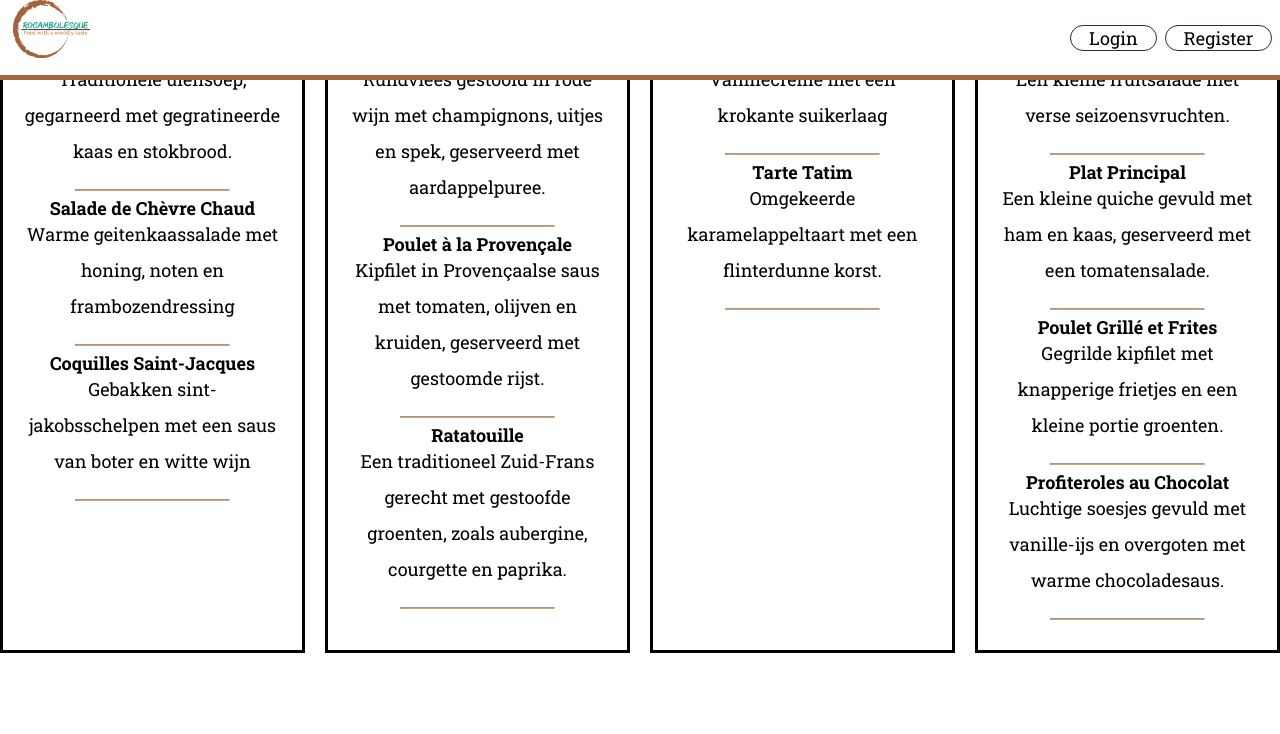
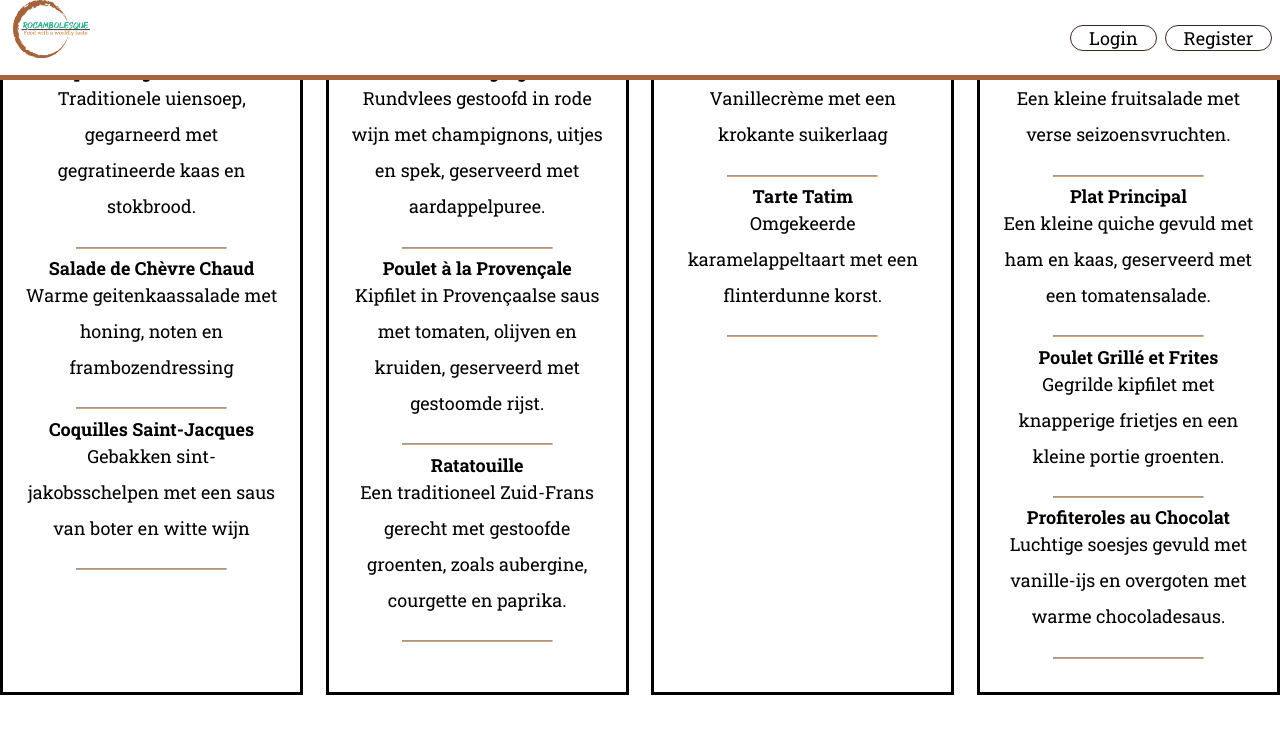
Before and after one commit to ThePope05/Rocambolesque, a PHP site: page /menu in a window 1280 px wide. Shown: the top 734 px of the page. Run offline with PHP 8.4, Linux system fonts and the light colour scheme; style sheets or scripts are compiled from the project's sources.

Commit message:
coverted px to rem

```diff
--- a/public/scss/_Menu.scss
+++ b/public/scss/_Menu.scss
@@ -1,36 +1,35 @@
 @use "Theme";
 
-$section-spacing: 20px;
-$image-width: 524px;
-$image-height: 764px;
-
-/* Removed .Menu-foto */
+$section-spacing: 1.25rem;
+$image-width: 32.75rem;
+$image-height: 47.75rem;
 
 .menu {
   display: flex;
   flex-wrap: wrap;
   gap: $section-spacing;
+  margin-top: 3rem;
   justify-content: center;
 
   .menu-column {
     flex: 1;
     border: 3px solid;
     padding: $section-spacing;
-    line-height: 15px;
+    line-height: 0.9375rem;
 
     hr {
       width: 60%;
       margin-left: auto;
       margin-right: auto;
-      margin-top: 5px;
-      margin-bottom: 10px;
+      margin-top: 0.3125rem;
+      margin-bottom: 0.625rem;
       border-bottom: 1.5px solid #D99F6C;
     }
-
 
     h2 {
       color: #04bf9d;
       text-align: center;
+      font-size: 1rem;
       margin-bottom: $section-spacing;
     }
 
```
